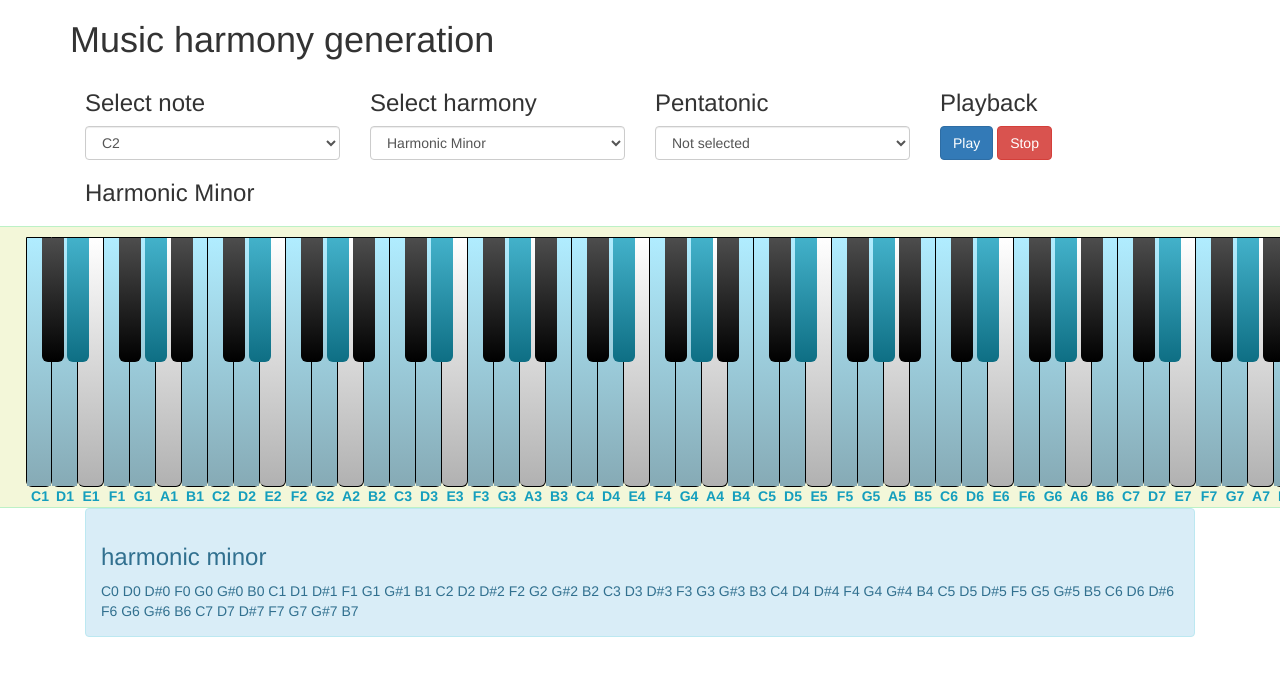
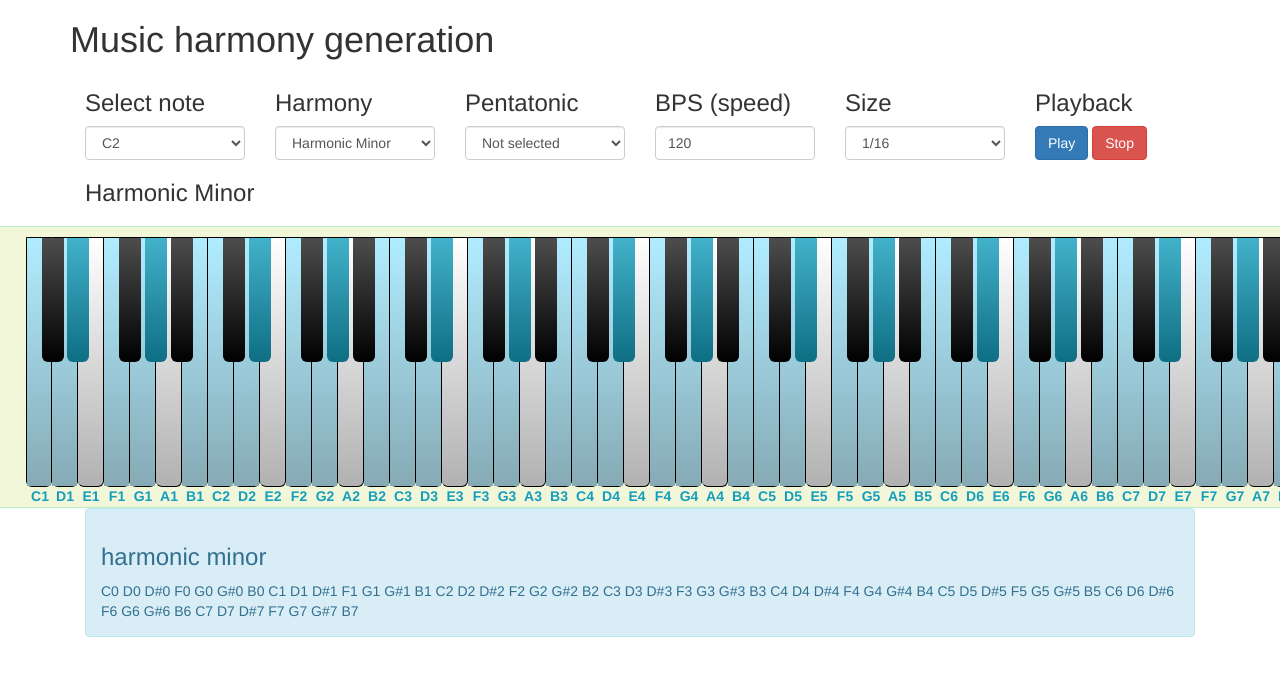
Before and after one commit to ensaier/chicken.js, a website: page application/index.html in a window 1280 px wide. Shown: the top 676 px of the page. Drawn offline with Linux system fonts and the light colour scheme.

Commit message:
Size and speed selection

```diff
--- a/application/index.html
+++ b/application/index.html
@@ -21,12 +21,12 @@
 	<div class="row">
 		<div class="container">
 			<h1>Music harmony generation</h1>
-			<div id="manager" class="col-md-3">
+			<div id="manager" class="col-md-2">
 				<h3>Select note</h3>
 				<select id="note-picker" class="form-control"></select>
 			</div>
-			<div class="col-md-3">
-				<h3>Select harmony</h3>
+			<div class="col-md-2">
+				<h3>Harmony</h3>
 				<select id="harmony-picker" class="form-control">
 					 <optgroup label="Harmonic">
 							<option value="harmonic_minor">Harmonic Minor</option>
@@ -44,14 +44,29 @@
 
 				</select>
 			</div>
-			<div class="col-md-3">
+			<div class="col-md-2">
 				<h3>Pentatonic</h3>
 				<select id="pentatonic-picker" class="form-control">
 					<option value="0">Not selected</option>
 					<option value="1">Use pentatonic</option>
 				</select>
 			</div>
-			<div class="col-md-3">
+			<div class="col-md-2">
+				<h3>BPS (speed)</h3>
+				<input type="number" min="30" max="260" class="form-control" id="speed-input" value="120">
+			</div>
+			<div class="col-md-2">
+				<h3>Size</h3>
+				<select id="size-picker" class="form-control">
+					<option value="1">1/1</option>
+					<option value="2">1/2</option>
+					<option value="4">1/4</option>
+					<option value="8">1/8</option>
+					<option value="16" selected>1/16</option>
+					<option value="32">1/32</option>
+				</select>
+			</div>
+			<div class="col-md-2">
 				<h3>Playback</h3>
 				<div class="btn btn-primary" id="play-button">Play</div>
 				<div class="btn btn-danger" id="stop-button">Stop</div>
--- a/application/js/Helpers/midi-compiler.js
+++ b/application/js/Helpers/midi-compiler.js
@@ -1,7 +1,33 @@
 var MidiCompiler = (function(){
+
+	var speed = 120;
+	var size = 4;
+	var availableSizes = ['1', '2', '4', '8', '16', '32'];
 
 	var defaultPianoBoard = {
 		markPressedKey: function() {}
+	}
+
+	var setSpeed = function(newSpeed) {
+		if (newSpeed > 260) {
+			newSpeed = 260
+		}
+		speed = Math.abs(newSpeed);
+	}
+
+	var getSpeed = function() {
+		return speed;
+	}
+
+	var setSize = function(newSize) {
+		if (availableSizes.indexOf(newSize) == -1) {
+			newSize = 8;
+		}
+		size = newSize;
+	}
+
+	var getSize = function() {
+		return size;
 	}
 
 	var playHarmony = function(harmony) {
@@ -52,7 +78,7 @@ var MidiCompiler = (function(){
 					}
 					MIDI.setVolume(0, 127);
 					MIDI.noteOn(0, localNote, velocity, delay);
-				}.bind(this), 100);
+				}.bind(this), 60000 / (speed * (size / 4)));
 			}.bind(this)
 		});
 	}
@@ -62,6 +88,10 @@ var MidiCompiler = (function(){
 		this.pianoboard = options.pianoboard || defaultPianoBoard;
 		this.playHarmony = playHarmony.bind(this);
 		this.currentPlayback = {};
+		this.getSpeed = getSpeed;
+		this.setSpeed = setSpeed;
+		this.setSize = setSize;
+		this.getSize = getSize;
 	}
 
 	return Construct;
--- a/application/js/examples.js
+++ b/application/js/examples.js
@@ -9,6 +9,8 @@
 	var pentatonicSelector = document.getElementById('pentatonic-picker');
 	var playButton = document.getElementById('play-button');
 	var stopButton = document.getElementById('stop-button');
+	var speedInput = document.getElementById('speed-input');
+	var sizeSelector = document.getElementById('size-picker');
 	var show;
 
 	/**
@@ -62,6 +64,14 @@
 		var target = document.querySelector('#note-picker option:checked').value;
 		var harmonyElement = document.querySelector('#harmony-picker option:checked');
 		var pentatonic = document.querySelector('#pentatonic-picker option:checked').value == 1;
+		var speed = speedInput.value;
+		var size = sizeSelector.querySelector('option:checked').value;
+
+		midiPlayer.setSpeed(speed);
+		speedInput.value = midiPlayer.getSpeed();
+
+		midiPlayer.setSize(size);
+
 		var options = {
 			pentatonic: pentatonic
 		}
@@ -83,11 +93,16 @@
 
 		pentatonicSelector.addEventListener('change', refreshPiano);
 
+		sizeSelector.addEventListener('change', refreshPiano);
+
 		playButton.addEventListener('click', refreshPiano);
 
 		stopButton.addEventListener('click', function(event){
 			clearInterval(midiPlayer.currentPlayback);
 		});
+
+		speedInput.addEventListener('input', refreshPiano);
+		speedInput.addEventListener('change', refreshPiano);
 	}
 
 	fireEventListeners();
```
